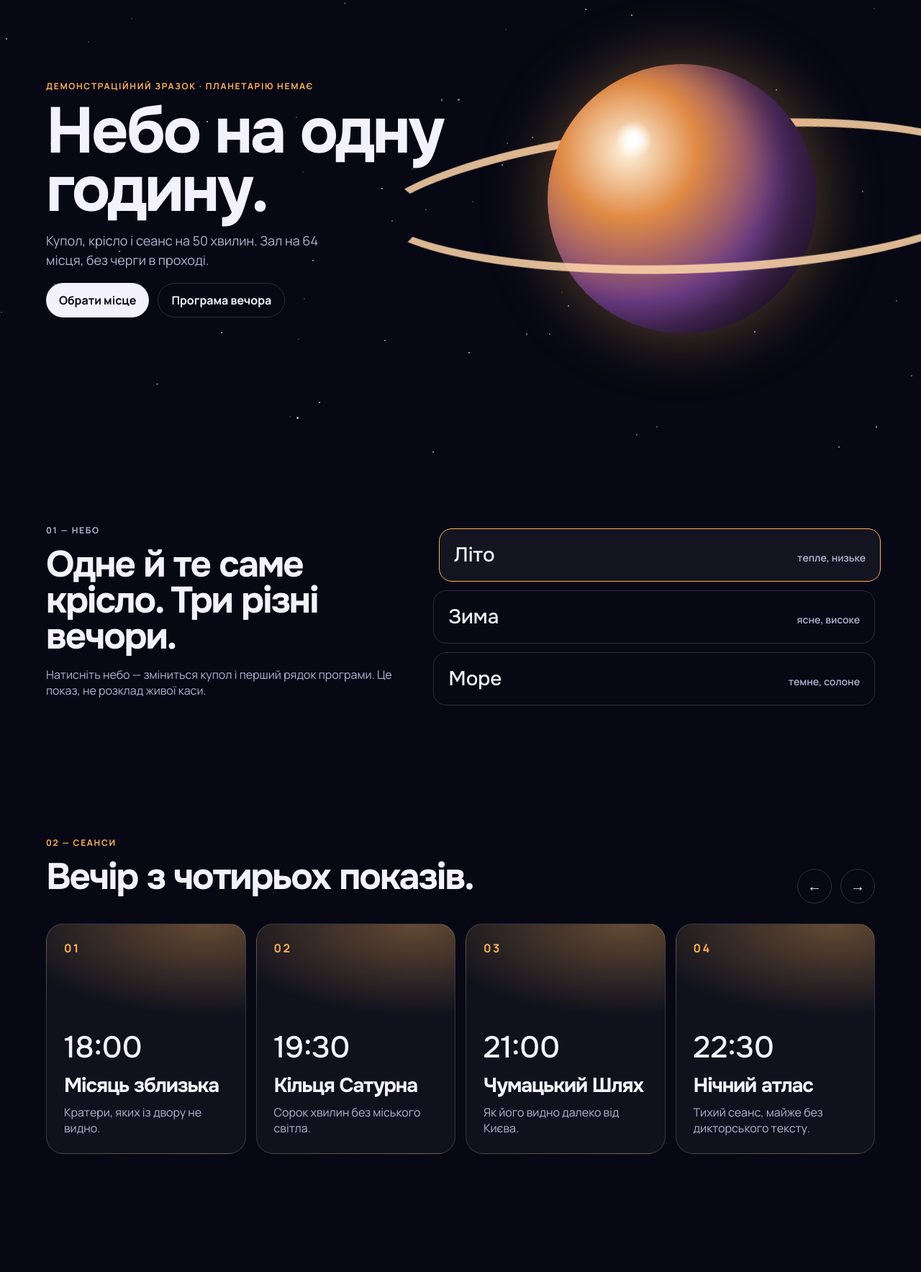
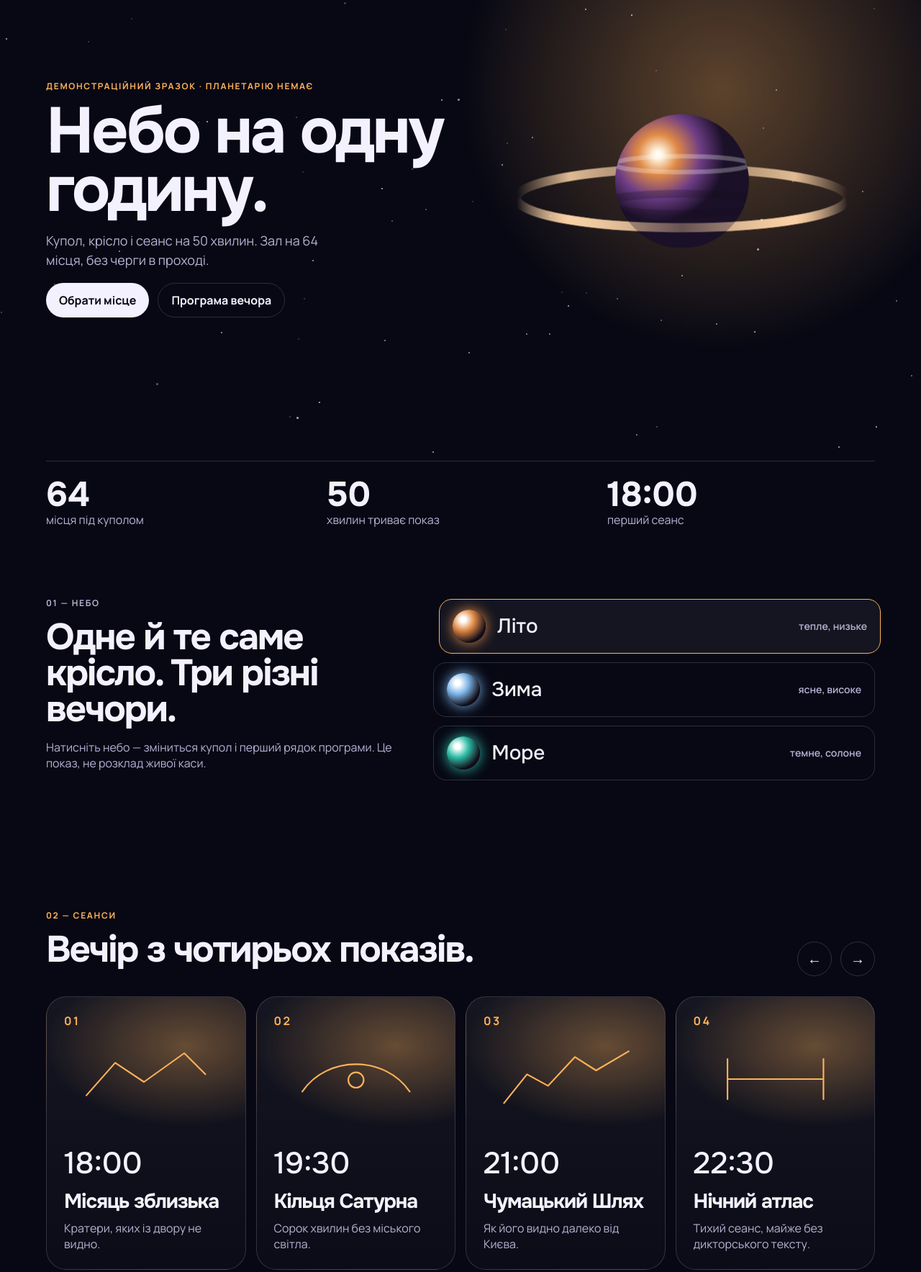
Before and after one commit to BigPersik/local-landing, a plain HTML site: page orbita/index.html in a window 1280 px wide. Shown: the part 160-1927 px from the top of the page at 72% size. Drawn offline with Linux system fonts and the light colour scheme.

Commit message:
Finish the planetarium sample so the sky, shows, and hall read as one piece.
Co-authored-by: Cursor <cursoragent@cursor.com>

```diff
--- a/orbita/index.html
+++ b/orbita/index.html
@@ -37,10 +37,40 @@
         </div>
       </div>
       <div class="orb" aria-hidden="true">
-        <div class="ring ring-back"></div>
-        <div class="planet"></div>
-        <div class="ring ring-front"></div>
+        <svg viewBox="0 0 680 460">
+          <defs>
+            <radialGradient id="globe" cx="32%" cy="30%">
+              <stop offset="0%" stop-color="#fff" />
+              <stop offset="7%" stop-color="var(--planet-a)" />
+              <stop offset="30%" stop-color="var(--planet-b)" />
+              <stop offset="64%" stop-color="var(--planet-c)" />
+              <stop offset="100%" stop-color="var(--planet-d)" />
+            </radialGradient>
+            <linearGradient id="band" x1="0" y1="0" x2="1" y2="0">
+              <stop offset="0" stop-color="var(--ring)" stop-opacity="0" />
+              <stop offset="0.16" stop-color="var(--ring)" />
+              <stop offset="0.5" stop-color="var(--ring)" stop-opacity="0.4" />
+              <stop offset="0.84" stop-color="var(--ring)" />
+              <stop offset="1" stop-color="var(--ring)" stop-opacity="0" />
+            </linearGradient>
+            <clipPath id="disc"><circle cx="340" cy="206" r="118" /></clipPath>
+            <clipPath id="near"><rect x="0" y="236" width="680" height="224" /></clipPath>
+          </defs>
+          <ellipse cx="340" cy="236" rx="292" ry="52" fill="none" stroke="url(#band)" stroke-width="16" />
+          <circle cx="340" cy="206" r="118" fill="url(#globe)" />
+          <g clip-path="url(#disc)" opacity="0.28">
+            <ellipse cx="340" cy="246" rx="140" ry="18" fill="none" stroke="#1a1020" stroke-width="14" />
+            <ellipse cx="340" cy="176" rx="120" ry="14" fill="none" stroke="#fff" stroke-width="8" />
+          </g>
+          <ellipse cx="340" cy="236" rx="292" ry="52" fill="none" stroke="url(#band)" stroke-width="16" clip-path="url(#near)" />
+        </svg>
       </div>
+    </section>
+
+    <section class="facts" aria-label="Коротко про сеанс">
+      <p><b>64</b><span>місця під куполом</span></p>
+      <p><b>50</b><span>хвилин триває показ</span></p>
+      <p><b>18:00</b><span>перший сеанс</span></p>
     </section>
 
     <section id="nebo" class="sky">
@@ -69,24 +99,28 @@
       </div>
       <div class="reel" id="reel" tabindex="0">
         <article id="first-show">
+          <svg viewBox="0 0 160 90" aria-hidden="true"><path d="M18 62 L48 28 L78 48 L120 18 L142 40" /></svg>
           <b>01</b>
           <p>18:00</p>
           <h3>Місяць зблизька</h3>
           <span>Кратери, яких із двору не видно.</span>
         </article>
         <article>
+          <svg viewBox="0 0 160 90" aria-hidden="true"><path d="M24 58 C50 20 110 20 136 58" /><circle cx="80" cy="46" r="8" /></svg>
           <b>02</b>
           <p>19:30</p>
           <h3>Кільця Сатурна</h3>
           <span>Сорок хвилин без міського світла.</span>
         </article>
         <article>
+          <svg viewBox="0 0 160 90" aria-hidden="true"><path d="M16 70 L40 40 L62 52 L90 22 L112 36 L146 16" /></svg>
           <b>03</b>
           <p>21:00</p>
           <h3>Чумацький Шлях</h3>
           <span>Як його видно далеко від Києва.</span>
         </article>
         <article>
+          <svg viewBox="0 0 160 90" aria-hidden="true"><path d="M30 24 L30 66 M30 45 H130 M130 24 L130 66" /></svg>
           <b>04</b>
           <p>22:30</p>
           <h3>Нічний атлас</h3>
--- a/orbita/main.js
+++ b/orbita/main.js
@@ -9,7 +9,8 @@ const seatField = document.querySelector("#seat-field");
 const reel = document.querySelector("#reel");
 const reduce = window.matchMedia("(prefers-reduced-motion: reduce)").matches;
 
-const taken = new Set([2, 5, 8, 14, 19, 27, 33, 36, 44, 51, 58, 61]);
+const rows = [5, 6, 7, 8, 9, 9, 10, 10];
+const taken = new Set(["1-3", "2-1", "2-6", "3-4", "4-2", "4-7", "5-5", "6-1", "6-8", "7-4", "7-9", "8-3", "8-6", "8-10"]);
 
 menu.addEventListener("click", () => {
   const open = nav.classList.toggle("open");
@@ -55,15 +56,16 @@ document.querySelectorAll(".sky-switch button").forEach((button) => {
   });
 });
 
-for (let index = 0; index < 64; index += 1) {
+rows.forEach((count, rowIndex) => {
+  const row = document.createElement("div");
+  row.className = "row";
+  for (let place = 1; place <= count; place += 1) {
     const button = document.createElement("button");
-  const row = Math.floor(index / 8) + 1;
-  const place = (index % 8) + 1;
-  const name = `Ряд ${row}, місце ${place}`;
+    const name = `Ряд ${rowIndex + 1}, місце ${place}`;
     button.type = "button";
     button.className = "seat";
     button.setAttribute("aria-label", name);
-  if (taken.has(index)) {
+    if (taken.has(`${rowIndex + 1}-${place}`)) {
       button.disabled = true;
       button.setAttribute("aria-label", `${name}, зайняте`);
     } else {
@@ -74,8 +76,10 @@ for (let index = 0; index < 64; index += 1) {
         seatField.value = name;
       });
     }
-  dome.appendChild(button);
+    row.appendChild(button);
   }
+  dome.appendChild(row);
+});
 
 document.querySelectorAll("[data-reel]").forEach((button) => {
   button.addEventListener("click", () => {
--- a/orbita/styles.css
+++ b/orbita/styles.css
@@ -105,37 +105,36 @@ h1 { margin: 0; max-width: 10ch; font-size: clamp(56px, 7vw, 104px); line-height
 .btn:hover { transform: translateY(-2px); }
 .btn-line { background: transparent; color: var(--ink); border: 1px solid var(--line); }
 
+.hero::before {
+  content: "";
+  position: absolute;
+  right: -8vw;
+  top: -12vh;
+  width: min(70vw, 760px);
+  height: min(70vw, 760px);
+  background: radial-gradient(circle, var(--glow), transparent 68%);
+  filter: blur(6px);
+}
 .orb {
   position: relative;
-  width: min(520px, 100%);
-  aspect-ratio: 1;
+  width: min(640px, 100%);
   justify-self: center;
-  transform-style: preserve-3d;
+  animation: float 8s ease-in-out infinite;
 }
-.planet {
-  position: absolute;
-  inset: 14%;
-  border-radius: 50%;
-  background:
-    radial-gradient(circle at 32% 28%, #fff 0 2%, transparent 7%),
-    radial-gradient(circle at 30% 32%, var(--planet-a) 0%, var(--planet-b) 26%, var(--planet-c) 58%, var(--planet-d) 100%);
-  box-shadow: inset -50px -16px 50px rgba(0, 0, 0, 0.45), 0 0 90px var(--glow);
-  transition: background 0.6s ease, box-shadow 0.6s ease;
+.orb svg { width: 100%; height: auto; display: block; overflow: visible; }
+.orb stop, .orb ellipse, .orb circle { transition: stop-color 0.6s ease, fill 0.6s ease, stroke 0.6s ease; }
+
+.facts {
+  display: grid;
+  grid-template-columns: repeat(3, 1fr);
+  gap: 18px;
+  margin: 0 5vw;
+  padding: 22px 0 8px;
+  border-top: 1px solid var(--line);
 }
-.ring {
-  position: absolute;
-  left: 50%;
-  top: 50%;
-  width: 168%;
-  height: 40%;
-  margin: -20% 0 0 -84%;
-  border-radius: 50%;
-  border: 12px solid transparent;
-  animation: sway 9s ease-in-out infinite;
-}
-.ring-back { border-top-color: var(--ring); }
-.ring-front { border-bottom-color: var(--ring); z-index: 2; animation-delay: -4.5s; }
-.planet { z-index: 1; }
+.facts p { margin: 0; }
+.facts b { display: block; font-family: Onest, Manrope, sans-serif; font-size: clamp(32px, 4vw, 48px); font-weight: 650; line-height: 1; }
+.facts span { color: var(--muted); }
 
 .sky, .shows, .hall { padding: 88px 5vw; }
 section[id] { scroll-margin-top: 88px; }
@@ -145,10 +144,9 @@ section[id] { scroll-margin-top: 88px; }
 .sky-switch { display: grid; gap: 12px; }
 .sky-switch button {
   display: flex;
-  justify-content: space-between;
-  align-items: baseline;
+  align-items: center;
   gap: 16px;
-  padding: 18px 20px;
+  padding: 14px 18px;
   text-align: left;
   background: transparent;
   border: 1px solid var(--line);
@@ -158,6 +156,19 @@ section[id] { scroll-margin-top: 88px; }
   font-family: Onest, Manrope, sans-serif;
   transition: border-color 0.3s ease, background 0.3s ease, transform 0.3s ease;
 }
+.sky-switch button::before {
+  content: "";
+  width: 46px;
+  height: 46px;
+  flex: 0 0 46px;
+  border-radius: 50%;
+  background: radial-gradient(circle at 32% 30%, #fff 0 8%, var(--swatch) 34%, #120c18 72%);
+  box-shadow: 0 0 18px var(--swatch);
+}
+.sky-switch button[data-sky="lito"] { --swatch: #e08a45; }
+.sky-switch button[data-sky="zyma"] { --swatch: #7eb6e8; }
+.sky-switch button[data-sky="more"] { --swatch: #2fbfa8; }
+.sky-switch button small { margin-left: auto; }
 .sky-switch small { font-family: Manrope, sans-serif; font-size: 14px; color: var(--muted); font-weight: 600; }
 .sky-switch button[aria-pressed="true"] {
   background: rgba(255, 255, 255, 0.05);
@@ -188,16 +199,32 @@ section[id] { scroll-margin-top: 88px; }
 .reel article {
   position: relative;
   scroll-snap-align: start;
-  min-height: 320px;
-  padding: 24px;
-  border-radius: 24px;
+  min-height: 380px;
+  padding: 22px 24px 24px;
+  border-radius: 28px;
   background:
-    radial-gradient(400px 180px at 80% 0%, var(--glow), transparent 70%),
-    rgba(255, 255, 255, 0.04);
+    radial-gradient(280px 160px at 70% 18%, var(--glow), transparent 70%),
+    linear-gradient(180deg, rgba(255, 255, 255, 0.06), rgba(255, 255, 255, 0.02));
   border: 1px solid var(--line);
   display: flex;
   flex-direction: column;
   justify-content: end;
+  overflow: hidden;
+}
+.reel svg {
+  position: absolute;
+  left: 18px;
+  right: 18px;
+  top: 54px;
+  width: calc(100% - 36px);
+  height: 120px;
+}
+.reel svg path, .reel svg circle {
+  fill: none;
+  stroke: var(--accent);
+  stroke-width: 1.6;
+  stroke-linecap: round;
+  stroke-linejoin: round;
 }
 .reel b {
   position: absolute;
@@ -240,34 +267,37 @@ form.invalid input:invalid { outline: 2px solid var(--accent); }
 .dome-wrap { position: sticky; top: 96px; }
 .dome-k { margin: 0 0 10px; text-align: center; letter-spacing: 0.2em; text-transform: uppercase; font-size: 12px; color: var(--accent); }
 .dome {
-  display: grid;
-  grid-template-columns: repeat(8, 1fr);
-  gap: 8px;
-  padding: 54px 22px 22px;
-  border-radius: 220px 220px 28px 28px;
+  display: flex;
+  flex-direction: column;
+  align-items: center;
+  gap: 7px;
+  padding: 42px 16px 20px;
+  border-radius: 50% 50% 22px 22px / 38% 38% 22px 22px;
   background:
-    radial-gradient(90% 70% at 50% 0%, var(--glow), transparent 62%),
+    radial-gradient(80% 46% at 50% 0%, var(--glow), transparent 70%),
     rgba(255, 255, 255, 0.03);
   border: 1px solid var(--line);
 }
+.row { display: flex; justify-content: center; gap: 6px; }
 .seat {
-  aspect-ratio: 1;
+  width: clamp(16px, 2.1vw, 28px);
+  height: clamp(13px, 1.7vw, 20px);
   border: 0;
-  border-radius: 9px 9px 4px 4px;
-  background: rgba(255, 255, 255, 0.2);
+  border-radius: 8px 8px 3px 3px;
+  background: rgba(255, 255, 255, 0.22);
   cursor: pointer;
   transition: transform 0.2s ease, background 0.2s ease;
 }
 .seat:hover:not(:disabled) { transform: translateY(-2px); }
 .seat.is-on { background: var(--accent); }
-.seat:disabled { background: transparent; box-shadow: inset 0 0 0 1px var(--line); cursor: not-allowed; }
+.seat:disabled { background: rgba(255, 255, 255, 0.04); box-shadow: inset 0 0 0 1px rgba(244, 241, 255, 0.38); cursor: not-allowed; }
 
 footer { padding: 10px 5vw 48px; color: var(--muted); }
 footer p { margin: 0 0 8px; max-width: 68ch; }
 footer a { color: var(--accent); }
 
 @keyframes twinkle { 50% { opacity: 0.2; } }
-@keyframes sway { 50% { transform: rotate(-7deg); } }
+@keyframes float { 50% { transform: translateY(-12px); } }
 
 @media (max-width: 860px) {
   .menu { display: inline-flex; }
@@ -282,7 +312,7 @@ footer a { color: var(--accent); }
     padding: 12px 5vw 16px;
     background: rgba(7, 8, 20, 0.96);
   }
-  .hero, .sky, .hall, .pick { grid-template-columns: 1fr; }
+  .hero, .sky, .hall, .pick, .facts { grid-template-columns: 1fr; }
   .hero { min-height: auto; padding-top: 18vh; }
   .orb { width: min(320px, 78vw); }
   .reel { grid-auto-columns: 82%; }
```
Lines whose indentation alone changed are shown as unchanged.
